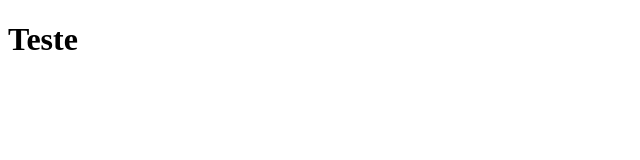
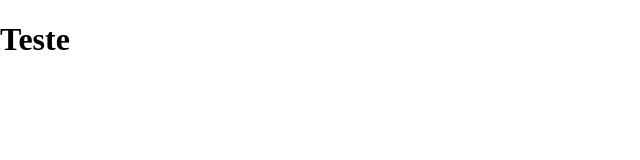
Before and after one commit to dlucioyauh/POKEDEX, a plain HTML site: page index.html in a window 1280 px wide. Shown: the full height of the page, 0-640 px from the left. Drawn offline with nearby package versions, Linux system fonts and the light colour scheme.

Commit message:
Adicionando normalize

```diff
--- a/index.html
+++ b/index.html
@@ -4,6 +4,7 @@
     <meta charset="UTF-8">
     <meta name="viewport" content="width=device-width, initial-scale=1.0">
     <title>Pokedex</title>
+    <link rel="stylesheet" href="https://cdnjs.cloudflare.com/ajax/libs/normalize/8.0.1/normalize.min.css" integrity="sha512-NhSC1YmyruXifcj/KFRWoC561YpHpc5Jtzgvbuzx5VozKpWvQ+4nXhPdFgmx8xqexRcpAglTj9sIBWINXa8x5w==" crossorigin="anonymous" referrerpolicy="no-referrer" />
 </head>
 <body>
 
```
